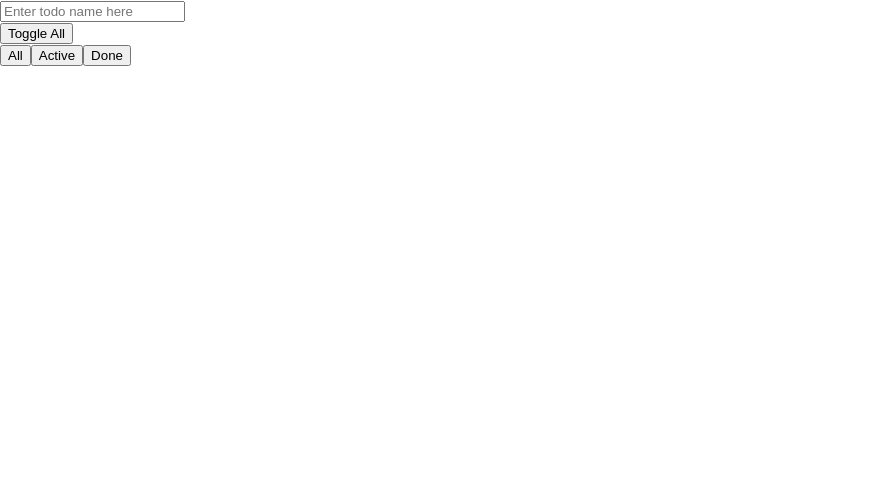
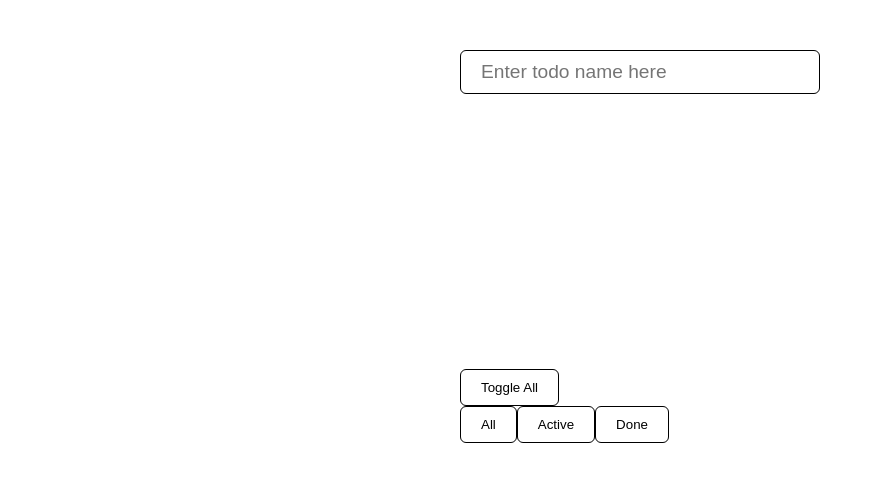
Before and after one commit to ngoccuonggl249/todo, a React (Create React App) app: page / in a window 1280 px wide. Shown: the top 482 px of the page, without its empty margins (0-883 px from the left). Built offline with nearby package versions, Linux system fonts and the light colour scheme.

Commit message:
UI & list transition

```diff
--- a/package.json
+++ b/package.json
@@ -12,6 +12,7 @@
     "react-dom": "^16.12.0",
     "react-redux": "^7.1.3",
     "react-scripts": "3.3.1",
+    "react-transition-group": "^4.3.0",
     "redux": "^4.0.5",
     "redux-devtools-extension": "^2.13.8",
     "redux-persist": "^6.0.0",
--- a/src/App/App.js
+++ b/src/App/App.js
@@ -6,15 +6,19 @@ import TodoInput from '../components/TodoInput'
 import TodoList from '../components/TodoList'
 import ActionButtons from '../components/ActionButtons'
 
+import style from './assets/App.module.scss'
+
 const {store, persistor} = configureStore()
 
 function App() {
   return (
     <Provider store={store}>
       <PersistGate loading={null} persistor={persistor}>
-        <TodoInput />
-        <TodoList />
-        <ActionButtons />
+        <div className={style.app__container}>
+          <TodoInput />
+          <TodoList />
+          <ActionButtons />
+        </div>
       </PersistGate>
     </Provider>
   );
--- /dev/null
+++ b/src/App/assets/App.module.scss
@@ -0,0 +1,5 @@
+.app__container {
+  text-align: left;
+  max-width: 360px;
+  margin: auto;
+}
--- /dev/null
+++ b/src/components/TodoInput/assets/TodoInput.module.scss
@@ -0,0 +1,13 @@
+.todoInput__container {
+  width: 100%;
+  padding: 50px 0 0;
+}
+
+.todoInput__input {
+  width: 100%;
+  max-width: 100%;
+  padding: 10px 20px;
+  border: 1px solid black;
+  border-radius: 6px;
+  font-size: 120%;
+}
--- a/src/components/TodoInput/components/TodoInput.js
+++ b/src/components/TodoInput/components/TodoInput.js
@@ -1,26 +1,27 @@
 import React, { useState } from 'react'
 import WithTodoRedux  from '../../../components/WithTodoRedux'
 
+import TodoInputView from './TodoInput.view'
+
 const TodoInput = ({createTask}) => {
-  const [task, setTask] = useState('')
+  const [taskContent, setTaskContent] = useState('')
 
-  const keyPressed = (event) => {
+  const handleKeyPressed = (event) => {
     if (event.key === "Enter") {
-      createTask(task);
-      setTask('')
+      createTask(taskContent);
+      setTaskContent('')
     }
   };
 
   const handleChangeInput = (evt) => {
-    setTask(evt.target.value)
+    setTaskContent(evt.target.value)
   };
 
   return (
-    <input
-      placeholder='Enter todo name here'
-      value={task}
-      onChange={handleChangeInput}
-      onKeyPress={keyPressed}
+    <TodoInputView
+      taskContent={taskContent}
+      handleChangeInput={handleChangeInput}
+      handleKeyPressed={handleKeyPressed}
     />
   )
 };
--- /dev/null
+++ b/src/components/TodoInput/components/TodoInput.view.js
@@ -0,0 +1,19 @@
+import React from 'react'
+
+import style from '../assets/TodoInput.module.scss'
+
+const TodoInputView = ({ taskContent, handleChangeInput, handleKeyPressed }) => {
+  return (
+    <div className={style.todoInput__container}>
+      <input
+        className={style.todoInput__input}
+        placeholder='Enter todo name here'
+        value={taskContent}
+        onChange={handleChangeInput}
+        onKeyPress={handleKeyPressed}
+      />
+    </div>
+  )
+};
+
+export default TodoInputView
--- a/src/components/TodoList/assets/TodoList.module.scss
+++ b/src/components/TodoList/assets/TodoList.module.scss
@@ -1,4 +1,36 @@
-.done {
-  color: red;
-  text-decoration: line-through;
+.wrapper {
+  margin: 10px 0;
+  height: 255px;
+  overflow: auto;
+
+  .item {
+    margin: 0 0 10px;
+    padding: 0 0 0 5px;
+    border-radius: 6px;
+    display: flex;
+    justify-content: space-between;
+    align-items: center;
+    background-color: ghostwhite;
+
+    .content {
+      width: 100%;
+      height: 100%;
+      padding: 10px 0;
+    }
+
+    .close_button {
+      background-color: red;
+      border: 1px solid red;
+      color: white;
+    }
+
+    &.done {
+      color: red;
+
+      .content {
+        text-decoration: line-through;
+      }
+    }
+  }
+
 }
--- a/src/components/TodoList/components/TodoList.View.js
+++ b/src/components/TodoList/components/TodoList.View.js
@@ -1,5 +1,6 @@
 import React, { Fragment } from 'react'
 import _ from 'lodash'
+import { CSSTransition, TransitionGroup } from 'react-transition-group'
 import Button  from '../../../components/Button'
 
 import style from '../assets/TodoList.module.scss'
@@ -8,14 +9,23 @@ const TodoListView = ({displayTasks, removeTask, setTaskDone, toggleDisplayTasks
 
   return (
     <Fragment>
-      {
-        _.map(displayTasks, (task =>
-          <div className={style[task.status]}>
-            <span onClick={() => setTaskDone(task)}>{task.content}</span>
-            <button onClick={() => removeTask(task)}>x</button>
-          </div>
-        ))
-      }
+      <div className={style.wrapper}>
+        <TransitionGroup>
+          {
+            _.map(displayTasks, (task =>
+              <CSSTransition
+                key={task.id}
+                timeout={250}
+              >
+              <div className={`${style.item} ${style[task.status]}`}>
+                <div className={style.content} onClick={() => setTaskDone(task)}>{task.content}</div>
+                <button className={style.close_button} onClick={() => removeTask(task)}>x</button>
+              </div>
+              </CSSTransition>
+            ))
+          }
+        </TransitionGroup>
+      </div>
       <div>
         <Button onClick={toggleDisplayTasks}>Toggle All</Button>
       </div>
--- a/src/index.css
+++ b/src/index.css
@@ -11,3 +11,31 @@ code {
   font-family: source-code-pro, Menlo, Monaco, Consolas, 'Courier New',
     monospace;
 }
+
+* {
+  box-sizing: border-box;
+}
+
+button {
+  background-color: transparent;
+  border: 1px solid;
+  padding: 10px 20px;
+  border-radius: 6px;
+}
+
+/* CSSTransition */
+.enter {
+  opacity: 0;
+}
+.enter-active {
+  opacity: 1;
+  transition: opacity 250ms ease-in-out;
+}
+.exit {
+  opacity: 1;
+}
+.exit-active {
+  opacity: 0;
+  transition: opacity 250ms ease-out;
+}
+/* CSSTransition - END */
```
Also changed, not shown: src/App/App.module.css (deleted, +0 -38 lines), 1 other file (tests, documents, lock files or other folders).
